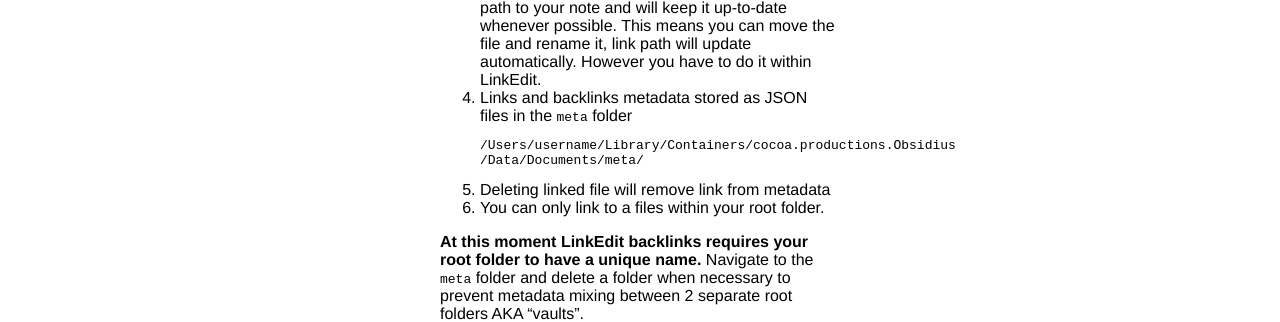
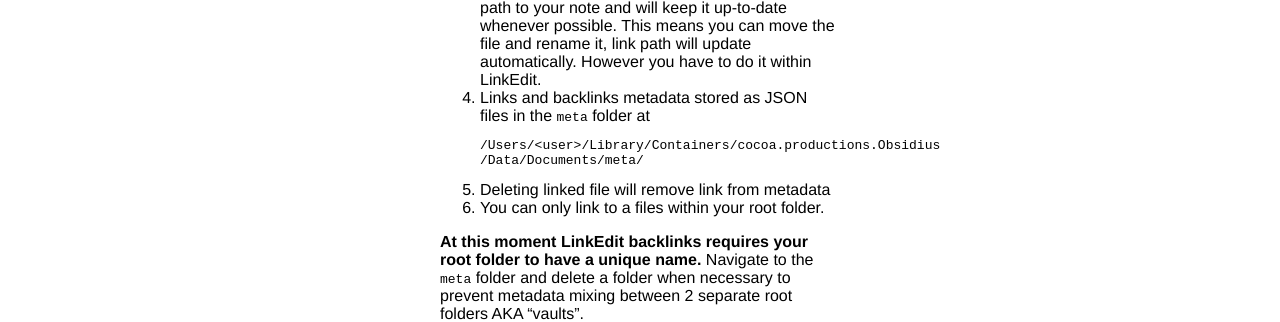
Before and after one commit to cocoaproductions/cocoaproductions.github.io, a Jekyll site: the page built from linkedit.markdown, in a window 1280 px wide and 900 px high, scrolled down 1850 px. Shown: the part 153-475 px from the top of the window. Built offline with Jekyll 4.4.1, drawn with Linux system fonts in a browser that asks for light colours.

Commit message:
Minor edit

````diff
--- a/linkedit.markdown
+++ b/linkedit.markdown
@@ -52,9 +52,9 @@
 1. Auto-updating links only can work when you rename your files within the LinkEdit.
 2. You can move your files anytime as long as your file names are unique.
 3. If your file name is not unique, LinkEdit will use full path to your note and will keep it up-to-date whenever possible. This means you can move the file and rename it, link path will update automatically. However you have to do it within LinkEdit.
-4. Links and backlinks metadata stored as JSON files in the `meta` folder
+4. Links and backlinks metadata stored as JSON files in the `meta` folder at
 ```
-/Users/username/Library/Containers/cocoa.productions.Obsidius
+/Users/<user>/Library/Containers/cocoa.productions.Obsidius
 /Data/Documents/meta/
 ```
 5. Deleting linked file will remove link from metadata
````
